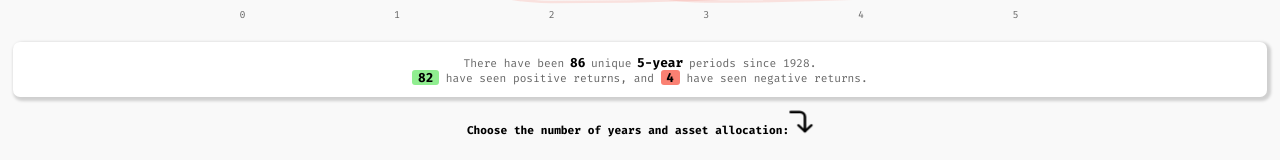
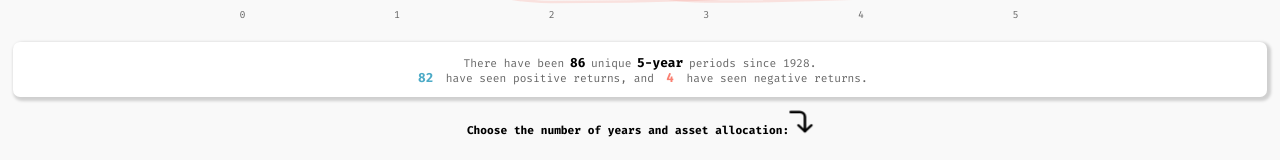
Before and after one commit to benmatheson/finsim, a React (Create React App) app: page / in a window 1280 px wide. Shown: the part 441-601 px from the top of the page. Built offline with nearby package versions, Linux system fonts and the light colour scheme.

Commit message:
reorganizes page

```diff
--- a/src/App.css
+++ b/src/App.css
@@ -56,7 +56,7 @@ h3 {
 }*/
 
 .axisY {
-  transform: translateX(92%);
+  transform: translateX(95%);
 }
 
 .axisX {
@@ -184,6 +184,9 @@ h3 {
 .sliderContainer h3 {
   font-size: 1rem;
 }
+
+
+
 
 input {
   display: block;
@@ -402,11 +405,13 @@ input[type="range"]:focus::-ms-fill-upper {
 }
 
 .negative {
-  background-color: salmon;
+  /*background-color: salmon;*/
+  color: salmon;
 }
 
 .positive {
-  background-color: lightgreen;
+color:#4dabc7;
+  /*background-color: lightgreen;*/
   /*background-color: #4da  bc7;*/
 }
 
@@ -588,6 +593,10 @@ color: black;
 
 }
 
+.axisY {
+  transform: translateX(92%);
+}
+
 .sliderContainer h3 {
   font-size: .9rem;
 }
--- a/src/components/LineChart.js
+++ b/src/components/LineChart.js
@@ -153,7 +153,7 @@ export default class Chart extends React.Component {
 		const coords = {
 			pageX: e.pageX,
 			clientX: e.target.getBoundingClientRect().x,
-			clientXm: e.clientX - 300,
+			clientXm: e.clientX - e.clientX/2,
 			// paged3X: ,
 			clientYm: e.clientY,
 			// clientY: e.target.getBoundingClientRect().y,
```
